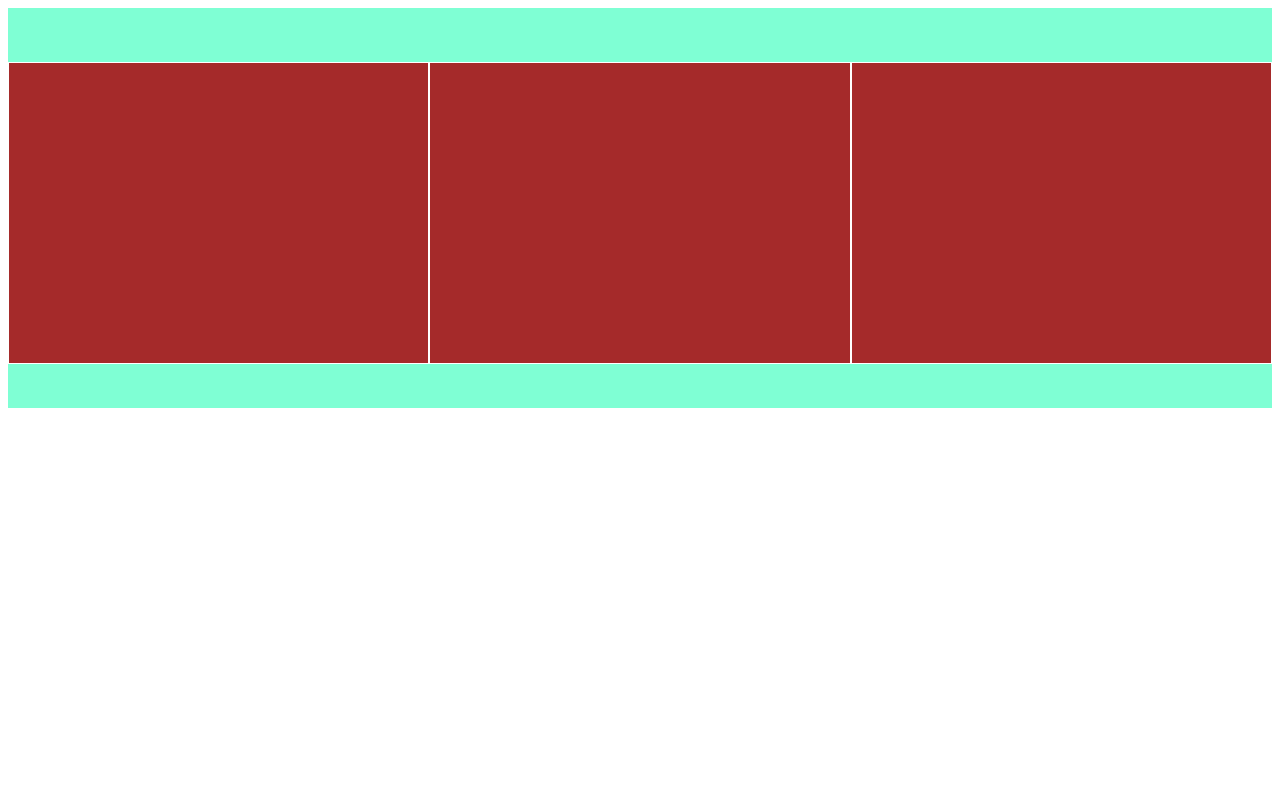
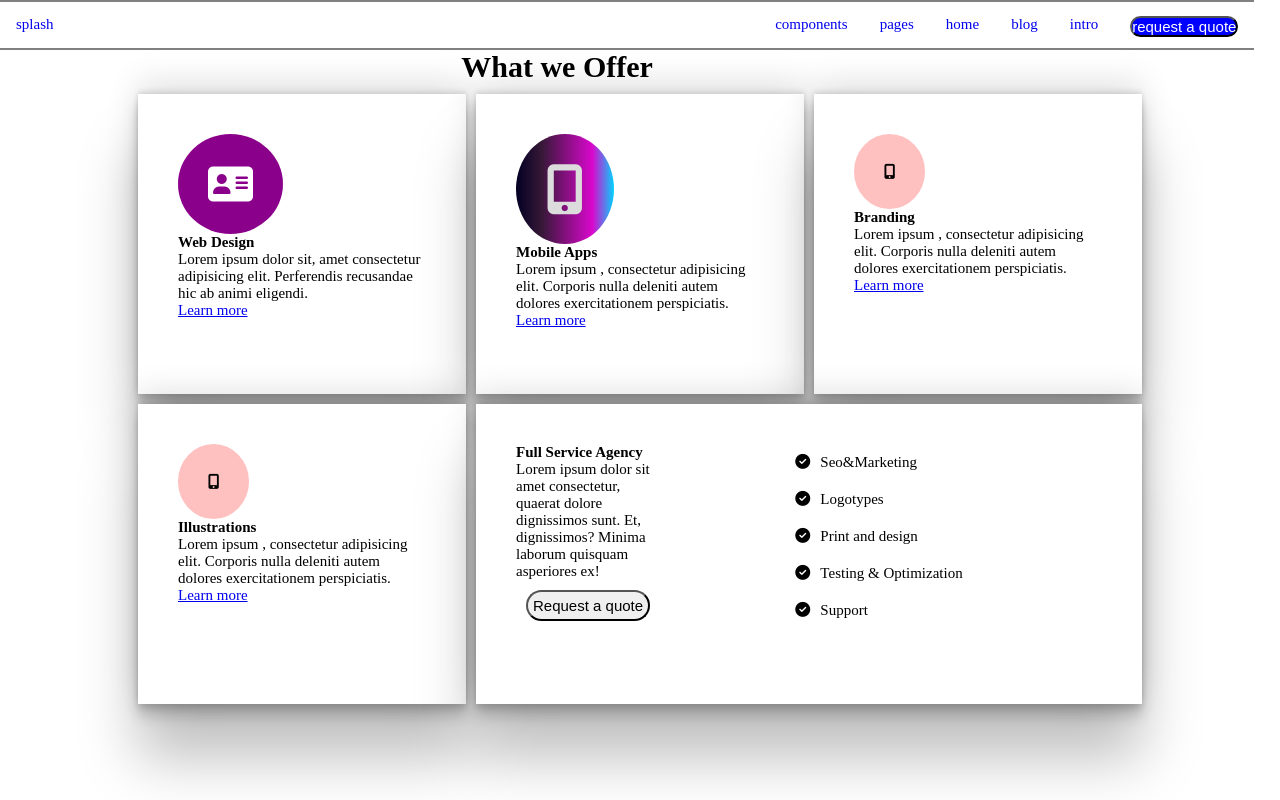
Before and after one commit to Bharatdev1/-Grras_MERN_Stack_15July_10-30_2021, a plain HTML site: page Muskan/grid1.html in a window 1280 px wide. Drawn offline with Linux system fonts and the light colour scheme.

Commit message:
muskan khurana

```diff
--- a/Muskan/grid1.html
+++ b/Muskan/grid1.html
@@ -1,52 +1,172 @@
 <!DOCTYPE html>
 <html lang="en">
 <head>
+    <script src="https://use.fontawesome.com/a31dab1b67.js"></script>
     <meta charset="UTF-8">
     <meta http-equiv="X-UA-Compatible" content="IE=edge">
     <meta name="viewport" content="width=device-width, initial-scale=1.0">
+
     <title>Document</title>
     <style>
-        .wrapper{
-            width: 100%;
-            height: 400px;
-            /* height: 600px; */
-            background-color: aquamarine;
-            display: flex;
-            justify-content: space-evenly;
-            align-items: center;
+        *{
+            font-size: 15px;
+            margin: 0px;
+            padding:0px;
+            box-sizing: border-box;
 
         }
-        .card{
-            flex-basis:300px;
-            height: 300px;
-            background-color:brown;
-            border: 1px solid white;
-            margin-top: 10px;
+        .wrapper{
+
+            padding:30px;
+            display: grid;
+            width: 80%;
+            height: 600px;
+
+            margin: 0 auto;
+            display: grid;
+            grid-template-columns: 1fr 1fr 1fr;
+            grid-template-rows:300px 300px;
+            grid-template-areas: 'o t th'
+                                 'fo fi fi';
+
+            grid-gap:10px;
+            padding: 10px;
+
         }
         .one{
-            flex-grow: 1;
-            flex-shrink: 1;
+            grid-area: o;
+
         }
         .two{
-            flex-grow: 1;
-            flex-shrink: 2;
+            grid-area: t;
         }
         .three{
-            flex-grow: 1;
-            flex-shrink: 1;
+            grid-area: th;
         }
+        .four{
+            grid-area: fo;
+        }
+        .five{
+            grid-area: fi;
+        }
+        .one i{
+            background-color: darkmagenta;
+            color: white;
+            font-size: 40px;
+
+        }
+        .one,.two,.three,.four{
+
+            background-color: white;
+            padding:40px;
+            box-shadow: rgba(0, 0, 0, 0.25) 0px 54px 55px, rgba(0, 0, 0, 0.12) 0px -12px 30px, rgba(0, 0, 0, 0.12) 0px 4px 6px, rgba(0, 0, 0, 0.17) 0px 12px 13px, rgba(0, 0, 0, 0.09) 0px -3px 5px;
+        }
+        .five{
+
+            background-color: darkturquoise;
+            display: flex;
+            flex-direction:column;
+
+            flex-wrap: wrap;
+            background-color: white;
+            padding:40px;
+            box-shadow: rgba(0, 0, 0, 0.25) 0px 54px 55px, rgba(0, 0, 0, 0.12) 0px -12px 30px, rgba(0, 0, 0, 0.12) 0px 4px 6px, rgba(0, 0, 0, 0.17) 0px 12px 13px, rgba(0, 0, 0, 0.09) 0px -3px 5px;
+
+
+        }
+        .two i{
+            background: rgb(2,0,36);
+            background: linear-gradient(90deg, rgba(2,0,36,1) 0%, rgba(54,24,55,1) 26%, rgba(217,8,204,1) 78%, rgba(0,212,255,1) 100%);
+            color: gainsboro;
+            font-size: 50px;
+
+        }
+        .big{
+
+            background: #ffc0c0;
+            padding:30px;
+            border-radius: 50%;
+        }
+        .nav li{
+            float: right;
+        }
+        .nav{
+            height: 50px;
+            width:98vw;
+            border-top: 2px solid grey;
+            border-bottom:2px solid grey ;
+
+        }
+        .nav li a {
+        display: block;
+
+        text-align: center;
+        padding: 14px 16px;
+        text-decoration: none;}
+        ul {
+        list-style-type: none;
+        margin: 0;
+        padding: 0;
+
+        background-color:white;
+        }
+
 
     </style>
 </head>
 <body>
+    <div class="nav">
+        <ul>
+            <li style="float:left"><a href="#">splash</a></li>
+            <li><a href="#"><button style="border-radius: 30px;background-color: blue;color: white;">request a quote</button></a></li>
+            <li><a href="#">intro</a></li>
+            <li><a href="#">blog</a></li>
+            <li><a href="#">home</a></li>
+            <li><a href="#">pages</a></li>
+            <li><a href="#">components</a></li>
+
+        </ul>
+
+    </div>
+    <h1 style="font-size: 30px; text-align: center;justify-content: center;">What we Offer</h1>
     <div class="wrapper">
-        <div class="card one"></div>
-        <div class="card two"></div>
-        <div class="card three"></div>
+        <div class="one">
+            <i class="fa fa-address-card big" aria-hidden="true"></i>
+            <h1>Web Design</h1>
+            <p>Lorem ipsum dolor sit, amet consectetur adipisicing elit. Perferendis recusandae hic ab animi eligendi.</p>
+            <a href="#">Learn more</a>
+        </div>
+        <div class="two">
+            <i class="fa fa-mobile big" aria-hidden="true"></i>
+            <h1>Mobile Apps</h1>
+            <p>Lorem ipsum , consectetur adipisicing elit. Corporis nulla deleniti autem dolores exercitationem perspiciatis.</p>
+            <a href="#">Learn more</a>
 
-        <!-- <div class="card mg"></div>
-        <div class="card"></div> -->
+        </div>
+        <div class="three">
+            <i class="fa fa-mobile big" aria-hidden="true"></i>
+            <h1>Branding</h1>
+            <p>Lorem ipsum , consectetur adipisicing elit. Corporis nulla deleniti autem dolores exercitationem perspiciatis.</p>
+            <a href="#">Learn more</a></div>
+        <div class="four">
+            <i class="fa fa-mobile big" aria-hidden="true"></i>
+            <h1>Illustrations</h1>
+            <p>Lorem ipsum , consectetur adipisicing elit. Corporis nulla deleniti autem dolores exercitationem perspiciatis.</p>
+            <a href="#">Learn more</a></div>
+        <div class="five">
+            <div style="height: 300px; width: 150px;"><h1 style="text-align: left;">Full Service Agency</h1>
+            <p style="float: left;">Lorem ipsum dolor sit amet consectetur,  quaerat dolore dignissimos sunt. Et, dignissimos? Minima laborum quisquam asperiores ex!</p>
+            <button style="border-radius: 40px; margin: 10px; padding:5px;">Request a quote</button></div>
+           <div >
+            <div><i class="fa fa-check-circle" aria-hidden="true"></i><p style="display: inline-block;margin: 10px;">Seo&Marketing</p></div>
+            <div><i class="fa fa-check-circle" aria-hidden="true"></i><p style="display: inline-block;margin: 10px;">Logotypes</p></div>
+            <div><i class="fa fa-check-circle" aria-hidden="true"></i><p style="display: inline-block;margin: 10px;">Print and design</p></div>
+            <div><i class="fa fa-check-circle" aria-hidden="true"></i><p style="display: inline-block;margin: 10px;">Testing & Optimization</p></div>
+            <div><i class="fa fa-check-circle" aria-hidden="true"></i><p style="display: inline-block;margin: 10px;">Support</p></div></div>
+        </div>
+
+
+
     </div>
-
 </body>
 </html>
```
Also changed, not shown: Muskan/flex3.html (+3 -1 lines), Muskan/mediaquery1.html (added, +52 -0 lines), Muskan/try.html (added, +26 -0 lines), Muskan/images/download.jpg (added).
